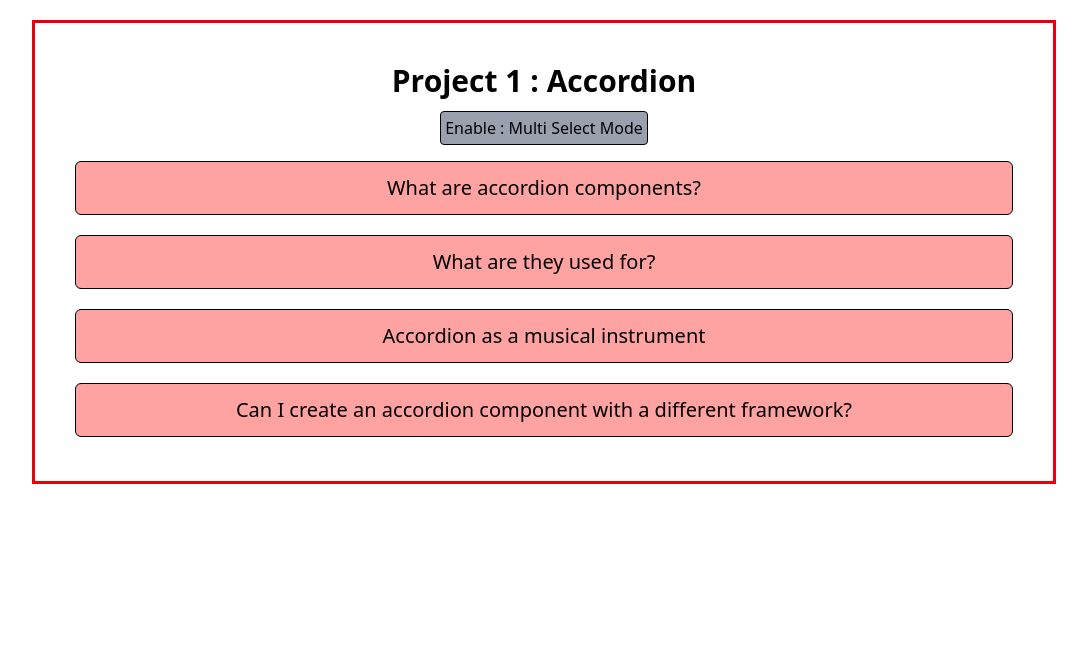
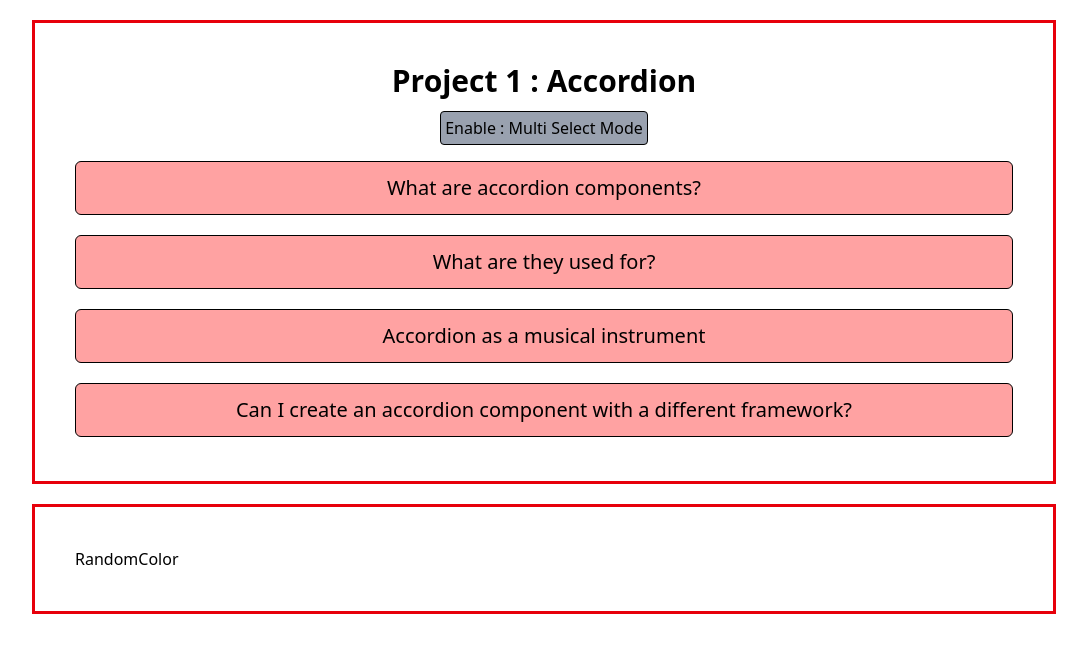
Before and after one commit to SanjeevKumar3662/20plusReactProjects, a React (Vite) app in the folder plusReactProject/: page / in a window 1280 px wide. Shown: the top 652 px of the page, without its empty margins (96-1183 px from the left). Built offline with nearby package versions, Linux system fonts and the light colour scheme.

Commit message:
importing RandomColor component in App.jsx

```diff
--- a/plusReactProject/src/App.jsx
+++ b/plusReactProject/src/App.jsx
@@ -1,15 +1,12 @@
 // import { useState } from 'react'
 import Accordion from "./components/accordion/Accordion";
-// import RandomColor from "./components/randomColorGen/RandomColor";
-// import StarRating from "./components/starRating/StarRating";
-// import Slider from "./components/slider/Slider";
-// import LoadMoreData from "./components/loadMoreData/LoadMoreData";
+import RandomColor from "./components/ramdomColor/RandomColor";
 
 function App() {
   return (
     <>
       <Accordion></Accordion>
-      {/* <RandomColor></RandomColor> */}
+      <RandomColor></RandomColor>
       {/* <StarRating noOfStars={7}></StarRating> */}
       {/* <Slider limit={5}></Slider> */}
       {/* <LoadMoreData></LoadMoreData> */}
```
